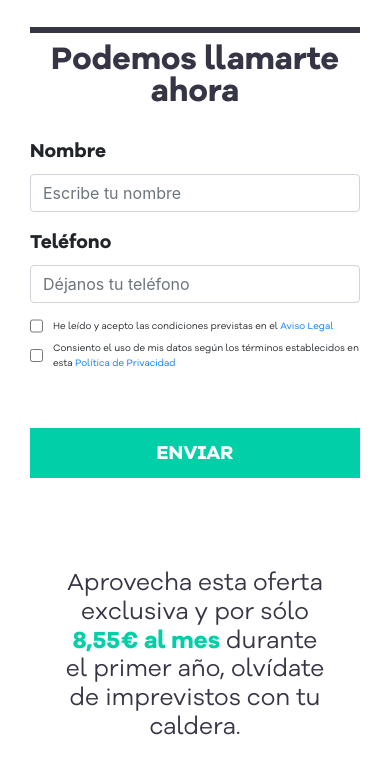
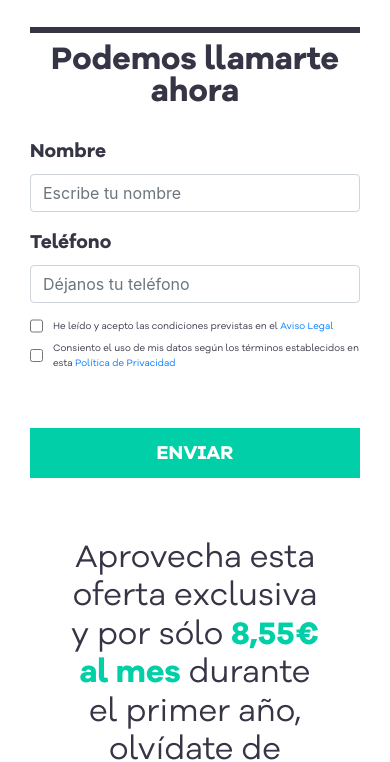
Before and after one commit to danielvazquezguerra/homeserve-landing, a plain HTML site: page public/index.html in a window 390 px wide. Shown: the part 892-1654 px from the top of the page. Drawn offline with nearby package versions, Linux system fonts and the light colour scheme.

Commit message:
paddings corregidos

```diff
--- a/public/styles/styles.css
+++ b/public/styles/styles.css
@@ -152,7 +152,7 @@ body {
 .wrapper-up {
     display: flex;
     width: 100%;
-    padding: 30px;
+    padding: 30px 30px 0px 30px;
 }
 
 .wrapper-down {
@@ -236,6 +236,7 @@ p {
 .formulario {
     width: 60%;
     margin-top: 20px;
+    color: #363546;
 }
 
 label {
@@ -522,7 +523,7 @@ button {
     .wrapper-up {
         display: flex;
         flex-direction: column;
-        padding: 10px 30px 30px 30px;
+        padding: 10px 30px 0px 30px;
     }
 
 
@@ -564,7 +565,7 @@ button {
 
     }
 
-    .oferta-title {
+    .oferta-title > h3 {
         width: 100%;
         font-size: 1.5em;
         margin: 0px;
```
